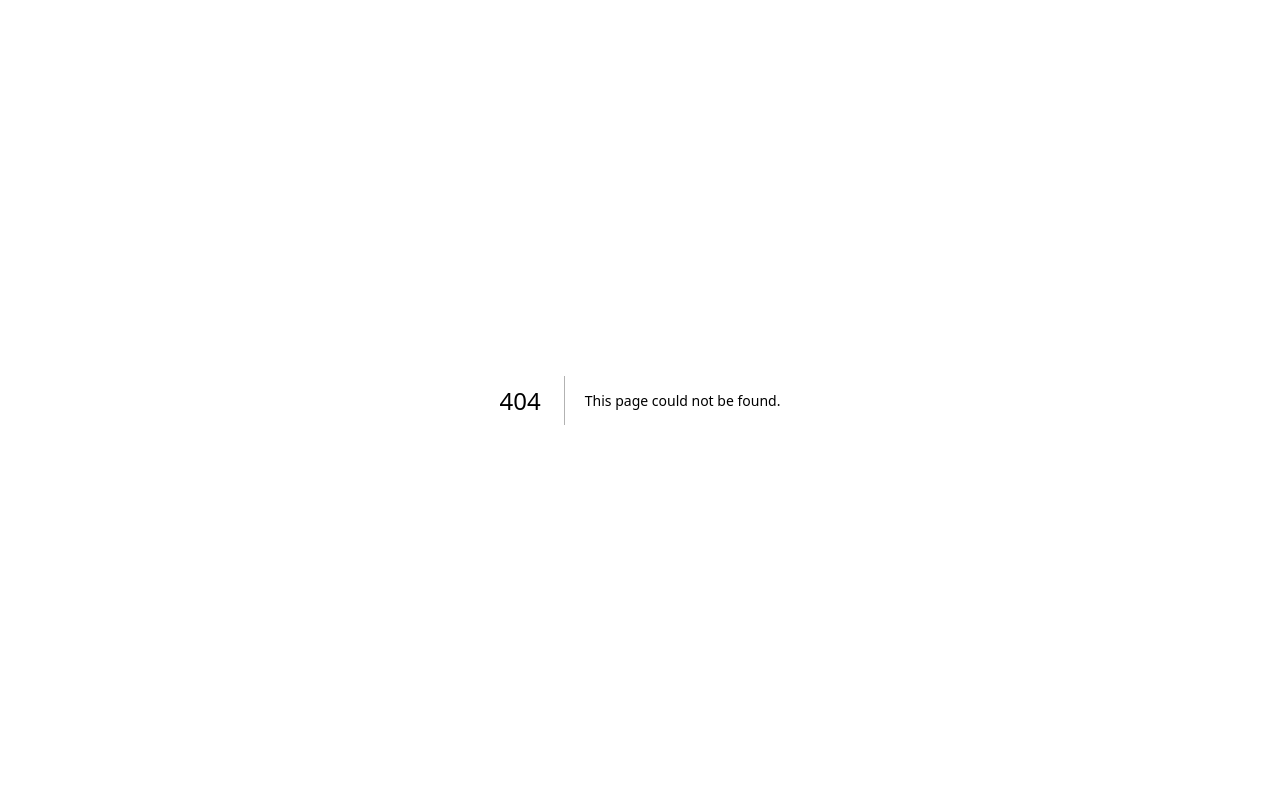
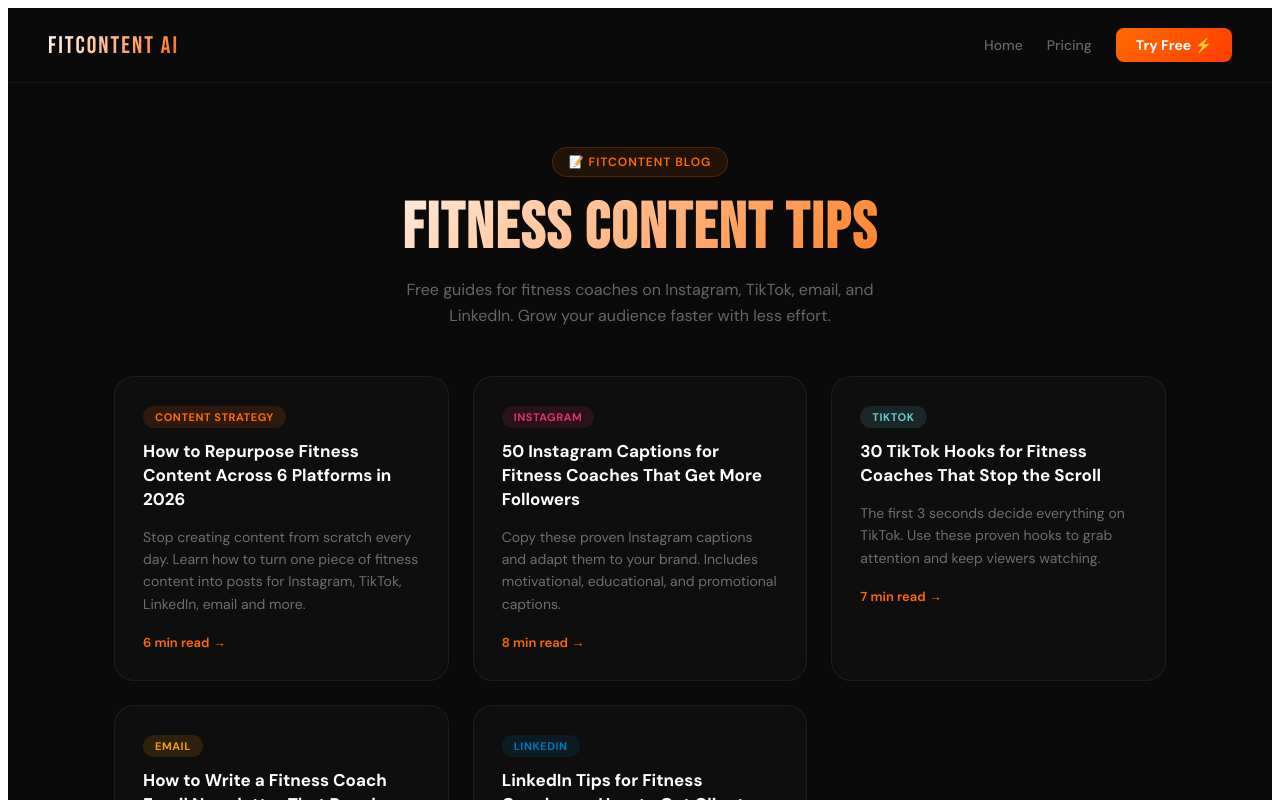
Before and after one commit to myaistudioco/fitcontent-ai, a Next.js app: page /blog in a window 1280 px wide. Before the commit this address had no page. Shown: the top 800 px of the page. Built offline with nearby package versions, Linux system fonts and the light colour scheme.

Commit message:
Add blog index page

```diff
--- /dev/null
+++ b/pages/blog/index.js
@@ -0,0 +1,151 @@
+import Link from "next/link";
+import SEOHead from "../../components/SEOHead";
+
+const articles = [
+  {
+    slug: "how-to-repurpose-fitness-content",
+    badge: "Content Strategy",
+    badgeColor: "#FF6B00",
+    title: "How to Repurpose Fitness Content Across 6 Platforms in 2026",
+    description: "Stop creating content from scratch every day. Learn how to turn one piece of fitness content into posts for Instagram, TikTok, LinkedIn, email and more.",
+    readTime: "6 min read",
+  },
+  {
+    slug: "instagram-captions-for-fitness-coaches",
+    badge: "Instagram",
+    badgeColor: "#E1306C",
+    title: "50 Instagram Captions for Fitness Coaches That Get More Followers",
+    description: "Copy these proven Instagram captions and adapt them to your brand. Includes motivational, educational, and promotional captions.",
+    readTime: "8 min read",
+  },
+  {
+    slug: "tiktok-hooks-for-fitness-coaches",
+    badge: "TikTok",
+    badgeColor: "#69C9D0",
+    title: "30 TikTok Hooks for Fitness Coaches That Stop the Scroll",
+    description: "The first 3 seconds decide everything on TikTok. Use these proven hooks to grab attention and keep viewers watching.",
+    readTime: "7 min read",
+  },
+  {
+    slug: "email-newsletter-fitness-coach",
+    badge: "Email",
+    badgeColor: "#F59E0B",
+    title: "How to Write a Fitness Coach Email Newsletter That People Actually Read",
+    description: "Most fitness coach newsletters get ignored. Learn the exact formula for writing emails your subscribers look forward to receiving.",
+    readTime: "6 min read",
+  },
+  {
+    slug: "linkedin-tips-for-fitness-coaches",
+    badge: "LinkedIn",
+    badgeColor: "#0077B5",
+    title: "LinkedIn Tips for Fitness Coaches — How to Get Clients From LinkedIn in 2026",
+    description: "LinkedIn is the most underused platform for fitness coaches. Learn how to position yourself and attract high-paying clients.",
+    readTime: "7 min read",
+  },
+];
+
+export default function BlogIndex() {
+  return (
+    <div style={{ minHeight: "100vh", background: "#0a0a0a", fontFamily: "'DM Sans', sans-serif", color: "#fff" }}>
+      <SEOHead
+        title="Blog — Fitness Content Tips & Strategy | FitContent AI"
+        description="Free guides for fitness coaches on Instagram captions, TikTok hooks, email newsletters, and LinkedIn. Practical tips to grow your audience faster."
+        url="https://www.fitcontentai.com/blog"
+      />
+
+      <style>{`
+        @import url('https://fonts.googleapis.com/css2?family=DM+Sans:wght@300;400;500;600;700&family=Bebas+Neue&display=swap');
+        * { box-sizing: border-box; }
+        .article-card {
+          background: rgba(255,255,255,0.02);
+          border: 1.5px solid rgba(255,255,255,0.06);
+          border-radius: 20px;
+          padding: 28px;
+          text-decoration: none;
+          color: inherit;
+          display: block;
+          transition: all 0.3s;
+        }
+        .article-card:hover {
+          border-color: rgba(255,107,0,0.3);
+          transform: translateY(-4px);
+          background: rgba(255,107,0,0.03);
+        }
+        .nav-link { color: #666; text-decoration: none; font-size: 14px; font-weight: 500; transition: color 0.2s; }
+        .nav-link:hover { color: #fff; }
+      `}</style>
+
+      {/* Nav */}
+      <nav style={{ display: "flex", justifyContent: "space-between", alignItems: "center", padding: "20px 40px", borderBottom: "1px solid rgba(255,255,255,0.06)" }}>
+        <Link href="/" style={{ textDecoration: "none" }}>
+          <span style={{ fontFamily: "'Bebas Neue', sans-serif", fontSize: 24, letterSpacing: 2, background: "linear-gradient(135deg, #fff 0%, #FF6B00 100%)", WebkitBackgroundClip: "text", WebkitTextFillColor: "transparent" }}>FITCONTENT AI</span>
+        </Link>
+        <div style={{ display: "flex", gap: 24, alignItems: "center" }}>
+          <Link href="/" className="nav-link">Home</Link>
+          <Link href="/pricing" className="nav-link">Pricing</Link>
+          <Link href="/" style={{ background: "linear-gradient(135deg, #FF6B00, #FF3D00)", color: "white", padding: "8px 20px", borderRadius: 8, textDecoration: "none", fontSize: 14, fontWeight: 700 }}>Try Free ⚡</Link>
+        </div>
+      </nav>
+
+      {/* Hero */}
+      <section style={{ textAlign: "center", padding: "64px 24px 48px", maxWidth: 760, margin: "0 auto" }}>
+        <div style={{ display: "inline-flex", alignItems: "center", gap: 8, background: "rgba(255,107,0,0.1)", border: "1px solid rgba(255,107,0,0.2)", borderRadius: 100, padding: "6px 16px", marginBottom: 20, fontSize: 12, fontWeight: 600, color: "#FF6B00", letterSpacing: 1 }}>
+          📝 FITCONTENT BLOG
+        </div>
+        <h1 style={{ fontFamily: "'Bebas Neue', sans-serif", fontSize: "clamp(40px, 6vw, 64px)", letterSpacing: 2, margin: "0 0 16px", lineHeight: 1, background: "linear-gradient(135deg, #fff 0%, #FF6B00 100%)", WebkitBackgroundClip: "text", WebkitTextFillColor: "transparent" }}>
+          FITNESS CONTENT TIPS
+        </h1>
+        <p style={{ color: "#666", fontSize: 16, lineHeight: 1.6, maxWidth: 480, margin: "0 auto" }}>
+          Free guides for fitness coaches on Instagram, TikTok, email, and LinkedIn. Grow your audience faster with less effort.
+        </p>
+      </section>
+
+      {/* Articles */}
+      <section style={{ maxWidth: 1100, margin: "0 auto", padding: "0 24px 80px" }}>
+        <div style={{ display: "grid", gridTemplateColumns: "repeat(auto-fill, minmax(320px, 1fr))", gap: 24 }}>
+          {articles.map((article) => (
+            <Link key={article.slug} href={`/blog/${article.slug}`} className="article-card">
+              <div style={{ marginBottom: 14 }}>
+                <span style={{ background: article.badgeColor + "22", color: article.badgeColor, fontWeight: 700, fontSize: 11, padding: "4px 12px", borderRadius: 20, textTransform: "uppercase", letterSpacing: "0.05em" }}>
+                  {article.badge}
+                </span>
+              </div>
+              <h2 style={{ fontSize: 17, fontWeight: 700, color: "#fff", marginBottom: 10, lineHeight: 1.4 }}>
+                {article.title}
+              </h2>
+              <p style={{ fontSize: 14, color: "rgba(255,255,255,0.4)", lineHeight: 1.6, marginBottom: 16 }}>
+                {article.description}
+              </p>
+              <span style={{ fontSize: 13, color: "#FF6B00", fontWeight: 600 }}>
+                {article.readTime} →
+              </span>
+            </Link>
+          ))}
+        </div>
+      </section>
+
+      {/* CTA Banner */}
+      <section style={{ maxWidth: 1052, margin: "0 auto 80px", padding: "0 24px" }}>
+        <div style={{ background: "rgba(255,107,0,0.05)", border: "1.5px solid rgba(255,107,0,0.2)", borderRadius: 20, padding: "48px 32px", textAlign: "center" }}>
+          <h2 style={{ fontFamily: "'Bebas Neue', sans-serif", fontSize: 36, letterSpacing: 2, marginBottom: 12, background: "linear-gradient(135deg, #fff 0%, #FF6B00 100%)", WebkitBackgroundClip: "text", WebkitTextFillColor: "transparent" }}>
+            STOP WRITING CONTENT MANUALLY
+          </h2>
+          <p style={{ color: "#666", marginBottom: 28, fontSize: 16, maxWidth: 480, margin: "0 auto 28px" }}>
+            Turn one piece of fitness content into posts for all 6 platforms in 10 seconds — completely free to start.
+          </p>
+          <Link href="/" style={{ background: "linear-gradient(135deg, #FF6B00, #FF3D00)", color: "white", fontWeight: 700, padding: "14px 36px", borderRadius: 12, textDecoration: "none", fontSize: 16, display: "inline-block", boxShadow: "0 8px 32px rgba(255,107,0,0.3)" }}>
+            ⚡ Try FitContent AI Free
+          </Link>
+        </div>
+      </section>
+
+      {/* Footer */}
+      <footer style={{ borderTop: "1px solid rgba(255,255,255,0.06)", padding: "32px 24px", textAlign: "center" }}>
+        <p style={{ fontSize: 14, color: "rgba(255,255,255,0.2)", margin: 0 }}>
+          © 2026 FitContent AI · Built for fitness coaches
+        </p>
+      </footer>
+
+    </div>
+  );
+}
```
